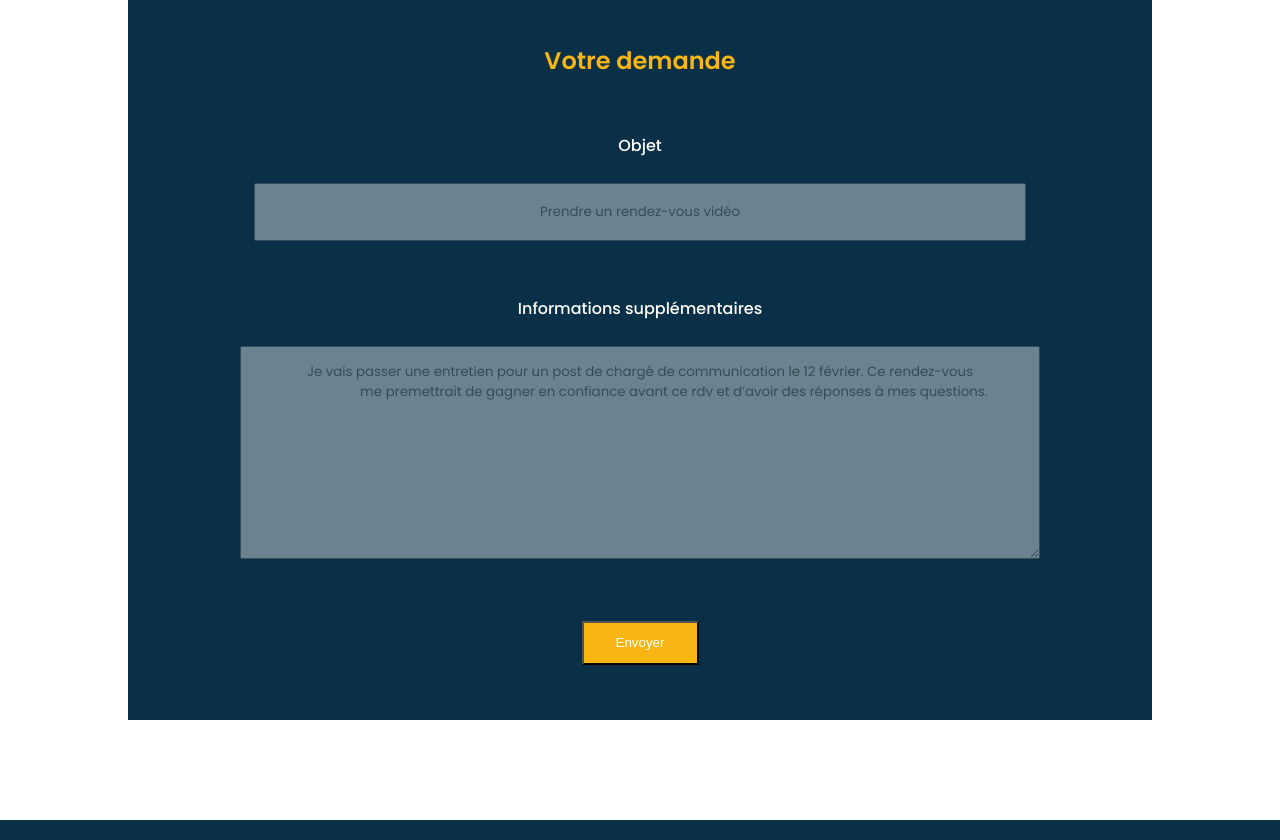
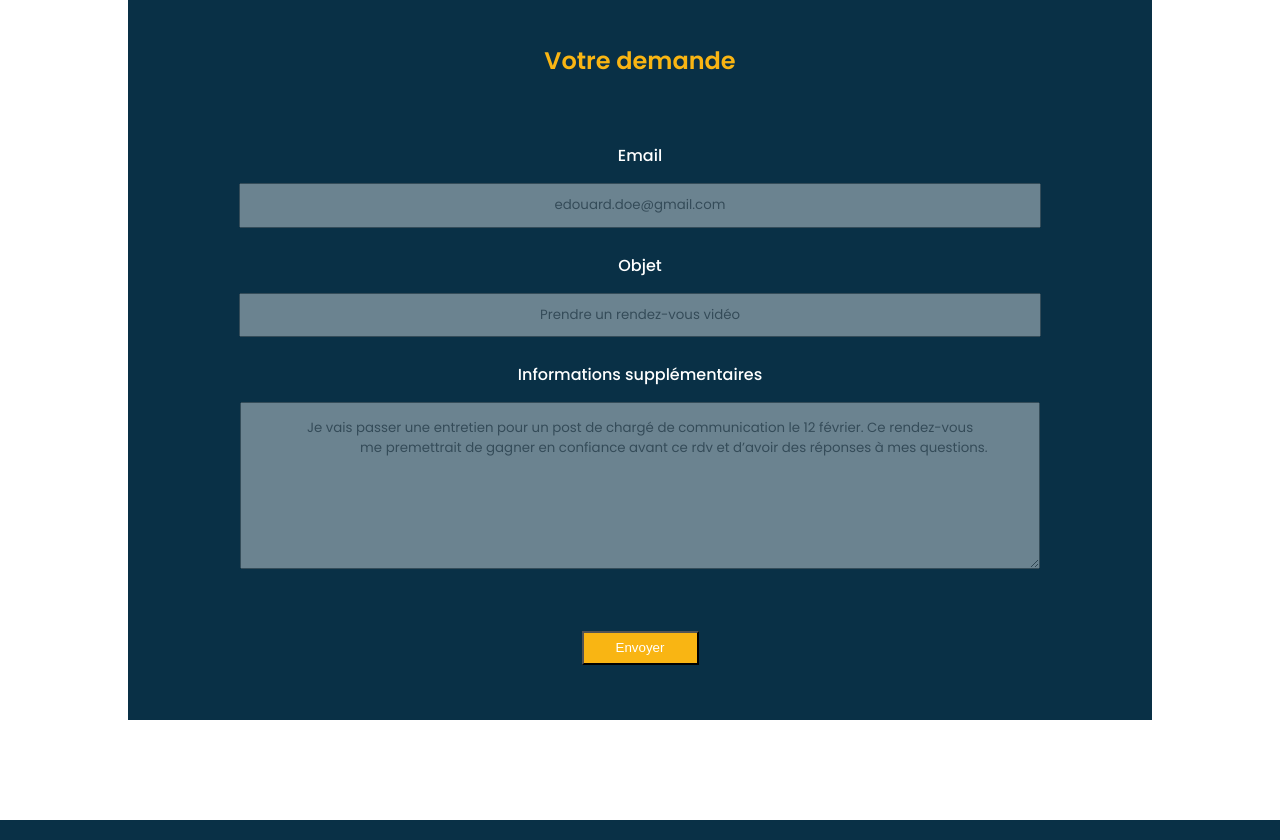
Before and after one commit to WildCodeSchool/remote2q4-21-p3-eurheka-front, a React (Create React App) app: page /contact-avis in a window 1280 px wide. Shown: the part 880-1720 px from the top of the page. Built offline with nearby package versions, Linux system fonts and the light colour scheme.

Commit message:
add email + margin adapt

```diff
--- a/src/components/contact/ContactCard.css
+++ b/src/components/contact/ContactCard.css
@@ -32,13 +32,14 @@
     color: var(--main-color-light-title);
     font-weight: 600;
     margin-top: 45px;
+    margin-bottom: 40px;
 }
 
 .contact-form-subtitle{
     color: var(--main-color-lighter-text);
     font-weight: 500;
-    margin-top: 55px;
-    margin-bottom: 25px;
+    margin-top: 25px;
+    margin-bottom: 15px;
 }
 
 .contact-input-object{
@@ -47,6 +48,8 @@
     height: 58px;
     text-align: center;
     font-family: 'Poppins', sans-serif;
+    padding-left: 15px;
+    padding-right: 15px;
 }
 
 .contact-input-description{
--- a/src/components/contact/ContactCard.jsx
+++ b/src/components/contact/ContactCard.jsx
@@ -2,12 +2,14 @@ import React, { useRef } from 'react'
 import "./ContactCard.css"
 
 const ContactCard = () => {
+    const emailRef = useRef(null)
     const objectRef = useRef(null)
     const descriptionRef = useRef(null)
 
     const handleSubmit = (event) => {
         event.preventDefault()
         const data = {
+                email: emailRef.current.value,
                 object: objectRef.current.value,
                 description: descriptionRef.current.value
                 }
@@ -20,6 +22,17 @@ const ContactCard = () => {
             <h3 className='contact-subtitle'>Une question, une demande ? C'est ici !</h3>
             <form onSubmit={handleSubmit} className='contact-container'>
                 <h2 className='contact-form-title'>Votre demande</h2>
+                <label for="email" className='contact-form-subtitle'>Email</label>
+                <input
+                    type="text"
+                    id="email"
+                    name="email"
+                    className='contact-input-object'
+                    placeholder="edouard.doe@gmail.com"
+                    onFocus={(e) => e.target.placeholder = ""}
+                    onBlur={(e) => e.target.placeholder = "edouard.doe@gmail.com"}
+                    ref={emailRef}
+                />
                 <label for="object" className='contact-form-subtitle'>Objet</label>
                 <input
                     type="text"
--- a/src/pages/services/Services.jsx
+++ b/src/pages/services/Services.jsx
@@ -8,7 +8,7 @@ const Services = () => {
       <div className="Services-header">
         <h2>Espace Candidat</h2>
       </div>
-      <Inscriptions />
+      <Inscription />
     </div>
   );
 };
```
